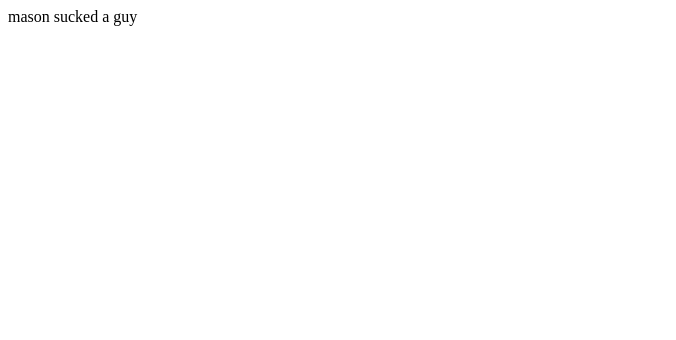
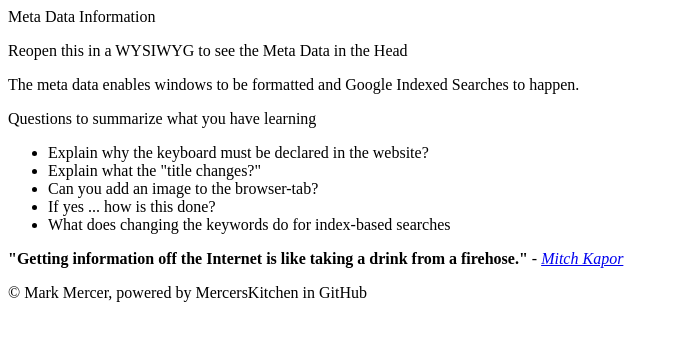
Before and after one commit to Kagj/Website-github.io, a plain HTML site: page index.html in a window 1280 px wide. Shown: the whole page, without its empty margins (0-676 px from the left). Drawn offline with Linux system fonts and the light colour scheme.

Commit message:
Update index.html

```diff
--- a/index.html
+++ b/index.html
@@ -1,3 +1,77 @@
-<html>
-    mason sucked a guy
+<!DOCTYPE html>
+
+<html lang="en" dir="ltr">
+
+  <head>
+    <!-- Used by keyboard -->
+    <meta charset="utf-8">
+
+    <title>I'm Learning to Code</title>
+
+    <!-- Used by Browser or Google Search-->
+    <meta name="author" content="Mark Mercer">
+    <meta name="description" content="Learning HTML by building a simple Website">
+    <meta name="keywords" content="boilerplate, starter code, HTML, learning">
+    <meta name="viewport" content="width=device-width, initial-scale=1.0">
+    <!-- Content give value for name or http-equiv attribute, text entry in string or array string -->
+
+    <!-- meta http-equiv="default-style" content=""--> <!-- content matches css link exactly-->
+
+    <!-- Other meta attributes to be aware of -->
+
+    <!-- meta http-equiv="refresh" content="30"-->
+    <!-- Content forces a Internet Request to refresh webpage every "time value in seconds" -->
+    <!-- Use this when refreshes are needed -->
+
+    <!-- meta http-equiv="content-type" content="text/html; charset=UTF-8" -->
+    <!-- Already specified in the charset above-->
+
+    <!-- Cyber Security Note about JavaScript in Browsers-->
+    <noscript>Running JavaScript is not necessary in this HTML page ... FYI: you Feature to execute scripts is turned off</noscript>
+
+
+  </head>
+
+  <body>
+
+    <header>Meta Data Information</header>
+    <nav></nav>
+    <aside>
+      <article>
+        <p>Reopen this in a WYSIWYG to see the Meta Data in the Head</p>
+        <p>The meta data enables windows to be formatted and Google Indexed Searches to happen.</p>
+      </article>
+    </aside>
+    <section>
+      <header>Questions to summarize what you have learning</header>
+      <article>
+        <ul>
+          <li>Explain why the keyboard must be declared in the website?
+          <li>Explain what the "title changes?"
+          <li>Can you add an image to the browser-tab?
+            <li>If yes ... how is this done?
+          <li>What does changing the keywords do for index-based searches
+        </ul>
+      </article>
+    </section>
+    <article></article>
+    <footer></footer>
+
+  </body>
+
+  <footer>
+    <blockquote cite="https://www.brainyquote.com/quotes/mitch_kapor_163583">
+      <!-- Date Accessed 20220919 -->
+    </blockquote>
+    <p>
+      <strong>
+        "Getting information off the Internet is like taking a drink from a firehose."
+      </strong>
+      <em>- <a href="https://www.brainyquote.com/quotes/mitch_kapor_163583" target="_blank">
+        Mitch Kapor</a>
+      </em>
+    </p>
+    <p>&copy Mark Mercer, powered by MercersKitchen in GitHub</p>
+</footer>
+
 </html>
```
